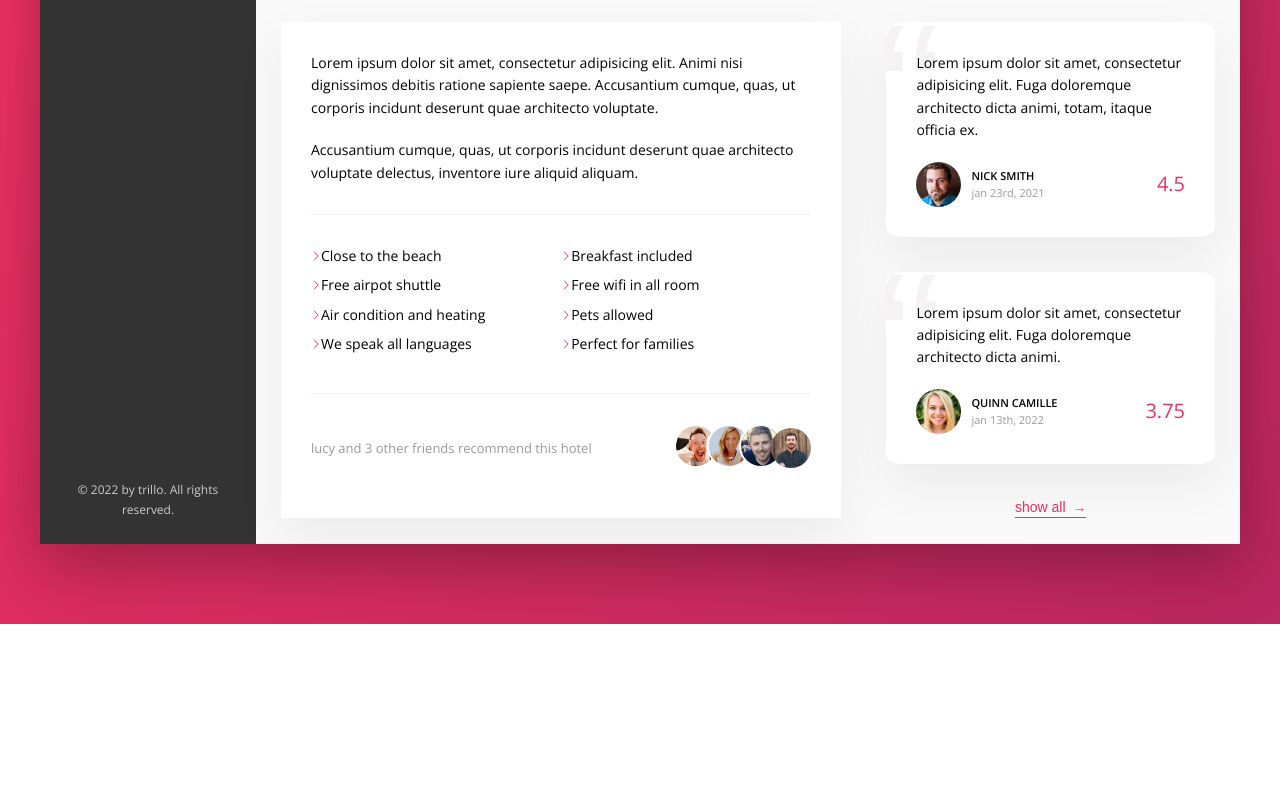
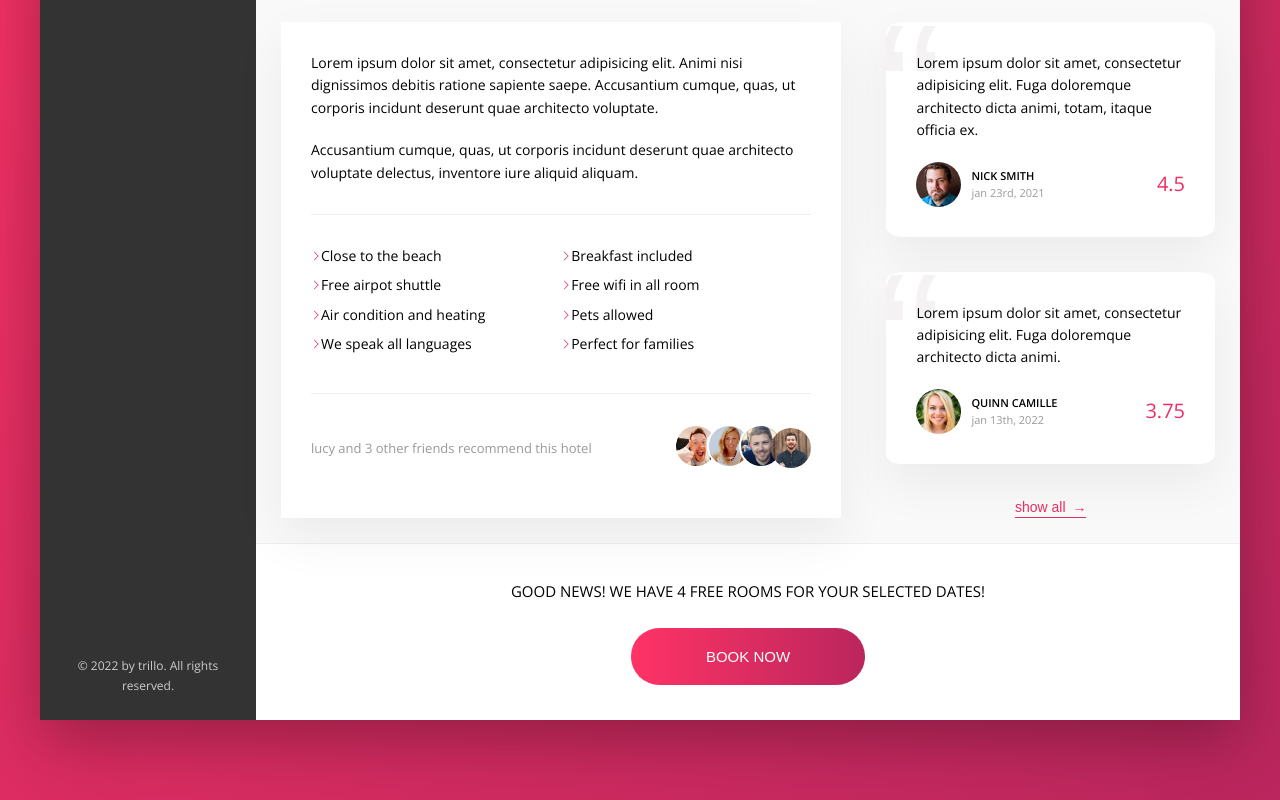
Before and after one commit to pelumisamuel/trillo, a website: page index.html in a window 1280 px wide. Shown: the part 610-1410 px from the top of the page. Before the commit the page ends 1234 px from the top, so only its background shows below. Drawn offline with nearby package versions, Linux system fonts and the light colour scheme.

Commit message:
cta section done

```diff
--- a/index.html
+++ b/index.html
@@ -249,6 +249,15 @@
               <button class="btn-inline">show all <span>&rarr;</span></button>
             </div>
           </div>
+          <div class="cta">
+            <h2 class="cta__book-now">
+              Good news! we have 4 free rooms for your selected dates!
+            </h2>
+            <button class="btn">
+              <span class="btn__visible">Book Now</span>
+              <span class="btn__invisible">Only 4 rooms left</span>
+            </button>
+          </div>
         </main>
       </div>
     </div>
--- a/sass/_components.scss
+++ b/sass/_components.scss
@@ -442,3 +442,78 @@
     z-index: 10;
   }
 }
+
+/////////// CALL TO ACTION
+
+.cta {
+  padding: 3.5rem 0;
+  text-align: center;
+
+  &__book-now {
+    font-size: 1.5rem;
+    font-weight: 300;
+    text-transform: uppercase;
+    margin-bottom: 2.5rem;
+  }
+}
+
+////////// CTA BUTTON
+
+.btn {
+  font-size: 1.5rem;
+  font-weight: 300;
+  text-transform: uppercase;
+  border-radius: 10rem;
+  border: none;
+  background-image: linear-gradient(
+    to right,
+    var(--primary-color-light),
+    var(--primary-color-dark)
+  );
+  color: white;
+  overflow: hidden;
+  position: relative;
+  cursor: pointer;
+
+  & > * {
+    display: inline-block;
+    width: 100%;
+    height: 100%;
+    transition: all 0.2s;
+  }
+
+  &__visible {
+    padding: 2rem 7.5rem;
+    height: 100%;
+    width: 100%;
+  }
+
+  &__invisible {
+    padding: 2rem 0;
+
+    position: absolute;
+    left: 0;
+    top: -100%;
+  }
+
+  &:hover {
+    background-image: linear-gradient(
+      to left,
+      var(--primary-color-light),
+      var(--primary-color-dark)
+    );
+  }
+
+  &:hover &__visible {
+    transform: translateY(100%);
+  }
+
+  &:hover &__invisible {
+    top: 0;
+  }
+
+  &:focus {
+    outline: none;
+    animation: pulsate 1s infinite;
+  }
+}
```
Also changed, not shown: css/style.css.
